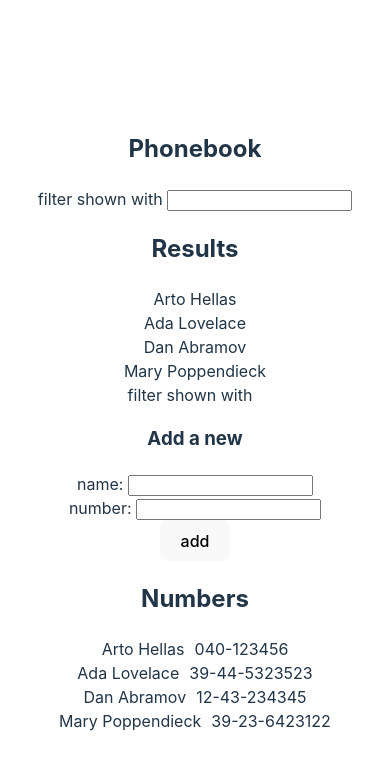
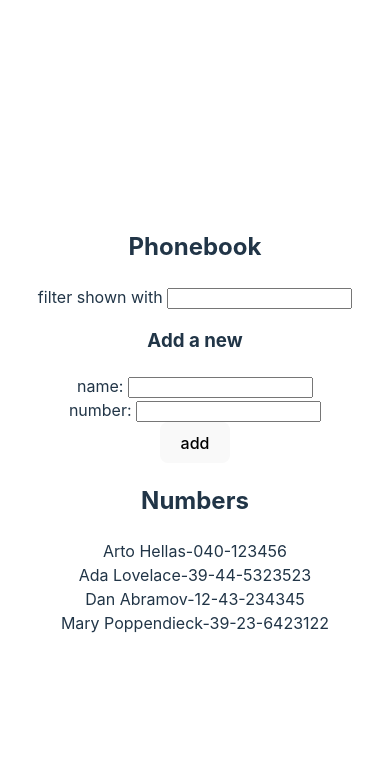
Before and after one commit to wunder-frau/full-stack-open, a React (Vite) app in the folder part2/phonebook/: page / in a window 390 px wide. Shown: the top 770 px of the page. Built offline with nearby package versions, Linux system fonts and the light colour scheme.

Commit message:
part02: 2.9*: The Phonebook Step 4

```diff
--- a/part2/phonebook/src/App.jsx
+++ b/part2/phonebook/src/App.jsx
@@ -1,7 +1,5 @@
 import { useState } from 'react'
 import './App.css'
-import Persons from './Persons.jsx'
-import Filter from './Filter.jsx'
 
 function App() {
   const [persons, setPersons] = useState([
@@ -41,7 +39,8 @@ function App() {
     setNewNumber("")
   }
 
-    const filtered = persons.filter(person => person.name.toLowerCase().includes(inputFilter.toLowerCase()))
+
+    const filteredNames = persons.filter(person => person.name.toLowerCase().includes(inputFilter.toLowerCase()))
 
   return (
     <div>
@@ -57,13 +56,6 @@ function App() {
           onChange={handleFilterInput}/>
         </div>
       </form>
-      <h2>Results</h2>
-      <ul>
-        {filtered.map((person, index) => (
-          <li key={index}>{person.name}</li>
-        ))}
-      </ul>
-      <Filter persons={persons} newName={newName}/>
       <h3>Add a new</h3>
       <form  onSubmit={handleAddPerson}>
         <div>
@@ -91,7 +83,11 @@ function App() {
         </div>
       </form>
       <h2>Numbers</h2>
-        <Persons persons={persons} />
+      <ul>
+        {filteredNames.map((person, index) => (
+          <li key={index}>{person.name}-{person.number}</li>
+        ))}
+      </ul>
     </div>
   )
 }
```
